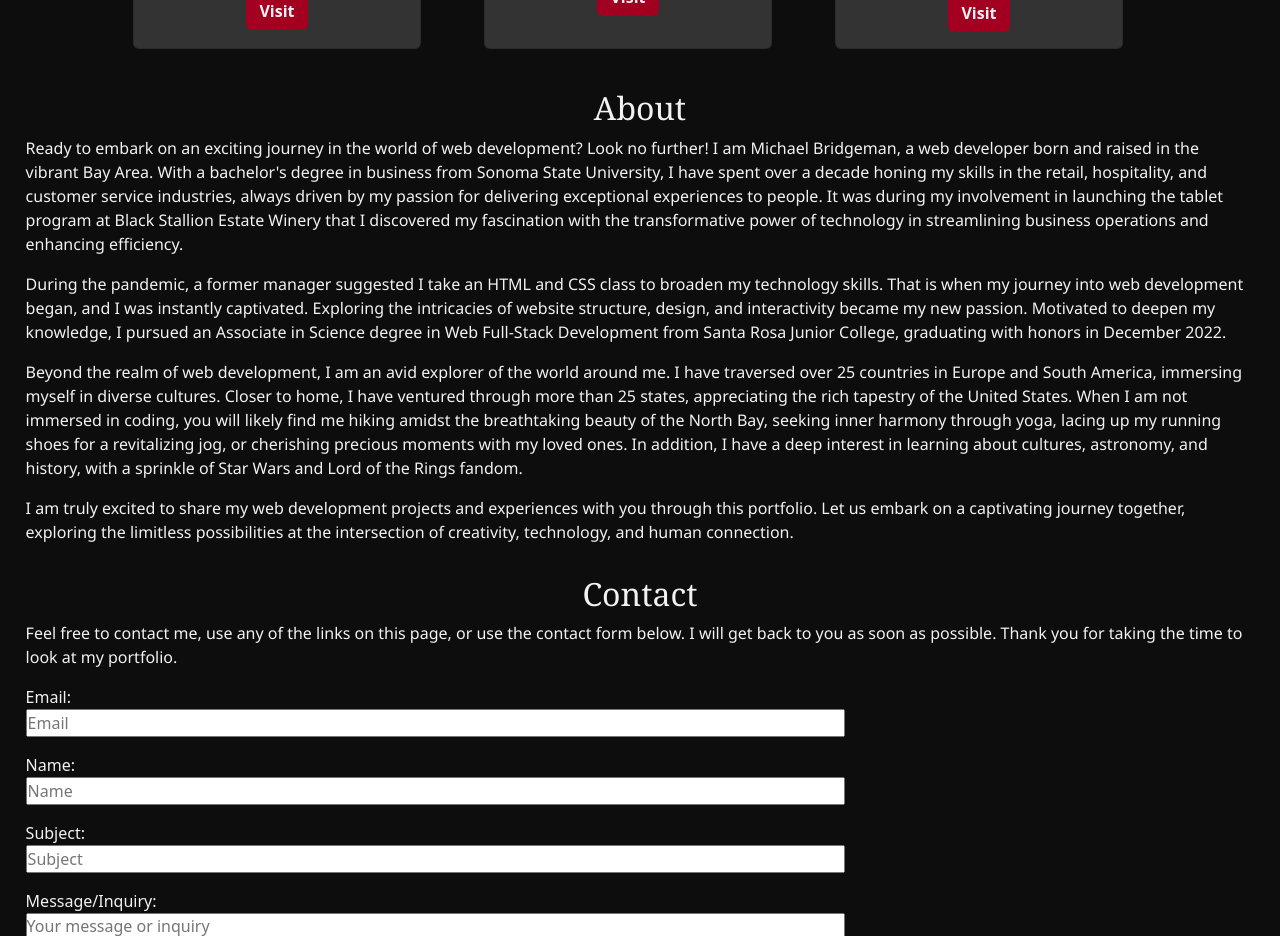
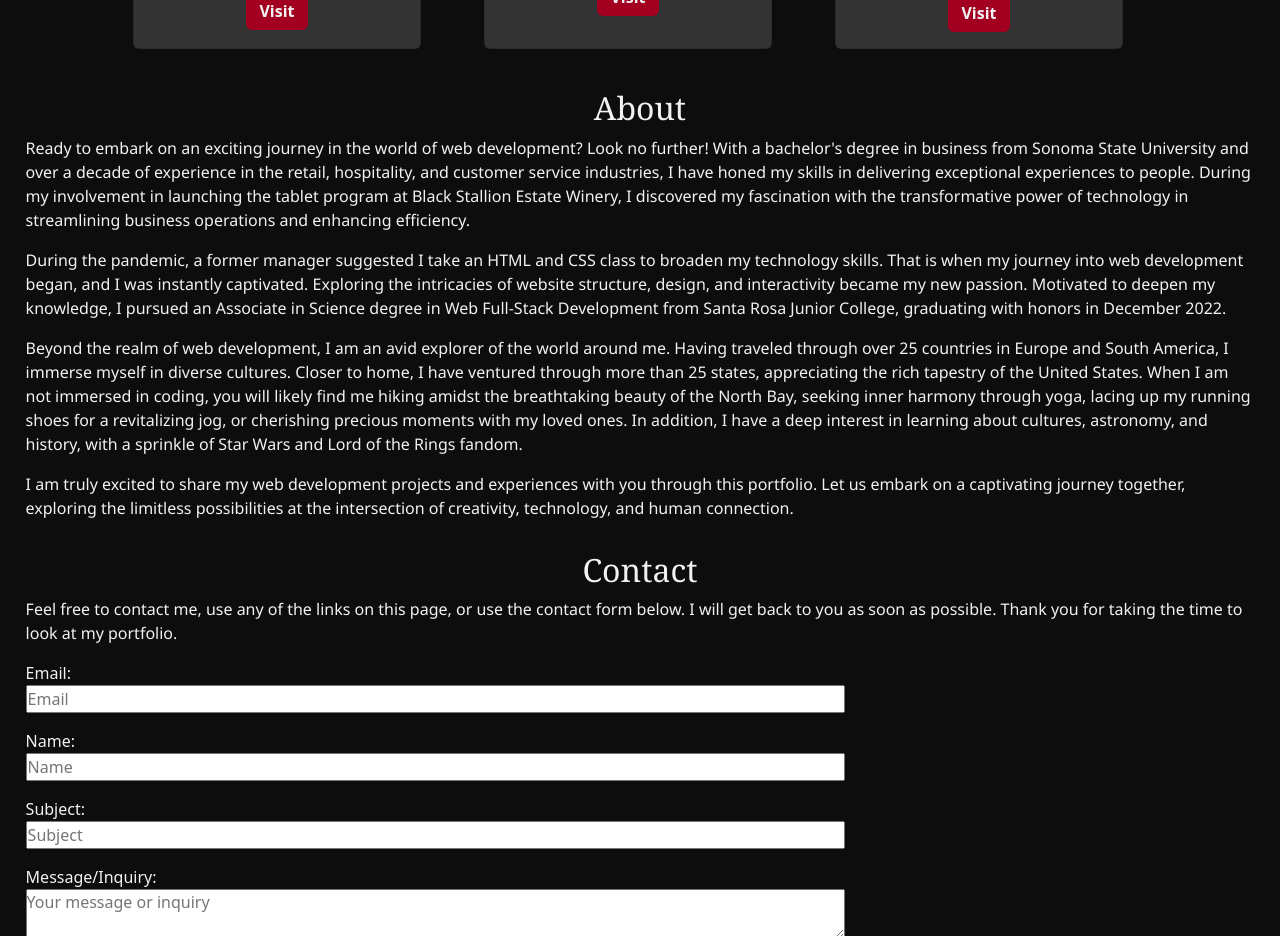
Before and after one commit to bridgemami/portfolio_vite, a React (Vite) app: page / in a window 1280 px wide. Shown: the part 3580-4516 px from the top of the page. Built offline with nearby package versions, Linux system fonts and the light colour scheme.

Commit message:
updated the details component

```diff
--- a/src/components/main/about/Details.jsx
+++ b/src/components/main/about/Details.jsx
@@ -3,43 +3,16 @@ export default function Details() {
     <article>
       <h2>About</h2>
       <p>
-        Ready to embark on an exciting journey in the world of web development?
-        Look no further! I am Michael Bridgeman, a web developer born and raised
-        in the vibrant Bay Area. With a bachelor&apos;s degree in business from
-        Sonoma State University, I have spent over a decade honing my skills in
-        the retail, hospitality, and customer service industries, always driven
-        by my passion for delivering exceptional experiences to people. It was
-        during my involvement in launching the tablet program at Black Stallion
-        Estate Winery that I discovered my fascination with the transformative
-        power of technology in streamlining business operations and enhancing
-        efficiency.
+      Ready to embark on an exciting journey in the world of web development? Look no further! With a bachelor&apos;s degree in business from Sonoma State University and over a decade of experience in the retail, hospitality, and customer service industries, I have honed my skills in delivering exceptional experiences to people. During my involvement in launching the tablet program at Black Stallion Estate Winery, I discovered my fascination with the transformative power of technology in streamlining business operations and enhancing efficiency.
       </p>
       <p>
-        During the pandemic, a former manager suggested I take an HTML and CSS
-        class to broaden my technology skills. That is when my journey into web
-        development began, and I was instantly captivated. Exploring the
-        intricacies of website structure, design, and interactivity became my
-        new passion. Motivated to deepen my knowledge, I pursued an Associate in
-        Science degree in Web Full-Stack Development from Santa Rosa Junior
-        College, graduating with honors in December 2022.
+      During the pandemic, a former manager suggested I take an HTML and CSS class to broaden my technology skills. That is when my journey into web development began, and I was instantly captivated. Exploring the intricacies of website structure, design, and interactivity became my new passion. Motivated to deepen my knowledge, I pursued an Associate in Science degree in Web Full-Stack Development from Santa Rosa Junior College, graduating with honors in December 2022.
       </p>
       <p>
-        Beyond the realm of web development, I am an avid explorer of the world
-        around me. I have traversed over 25 countries in Europe and South
-        America, immersing myself in diverse cultures. Closer to home, I have
-        ventured through more than 25 states, appreciating the rich tapestry of
-        the United States. When I am not immersed in coding, you will likely
-        find me hiking amidst the breathtaking beauty of the North Bay, seeking
-        inner harmony through yoga, lacing up my running shoes for a
-        revitalizing jog, or cherishing precious moments with my loved ones. In
-        addition, I have a deep interest in learning about cultures, astronomy,
-        and history, with a sprinkle of Star Wars and Lord of the Rings fandom.
+      Beyond the realm of web development, I am an avid explorer of the world around me. Having traveled through over 25 countries in Europe and South America, I immerse myself in diverse cultures. Closer to home, I have ventured through more than 25 states, appreciating the rich tapestry of the United States. When I am not immersed in coding, you will likely find me hiking amidst the breathtaking beauty of the North Bay, seeking inner harmony through yoga, lacing up my running shoes for a revitalizing jog, or cherishing precious moments with my loved ones. In addition, I have a deep interest in learning about cultures, astronomy, and history, with a sprinkle of Star Wars and Lord of the Rings fandom.
       </p>
       <p>
-        I am truly excited to share my web development projects and experiences
-        with you through this portfolio. Let us embark on a captivating journey
-        together, exploring the limitless possibilities at the intersection of
-        creativity, technology, and human connection.
+      I am truly excited to share my web development projects and experiences with you through this portfolio. Let us embark on a captivating journey together, exploring the limitless possibilities at the intersection of creativity, technology, and human connection.
       </p>
     </article>
   );
```
